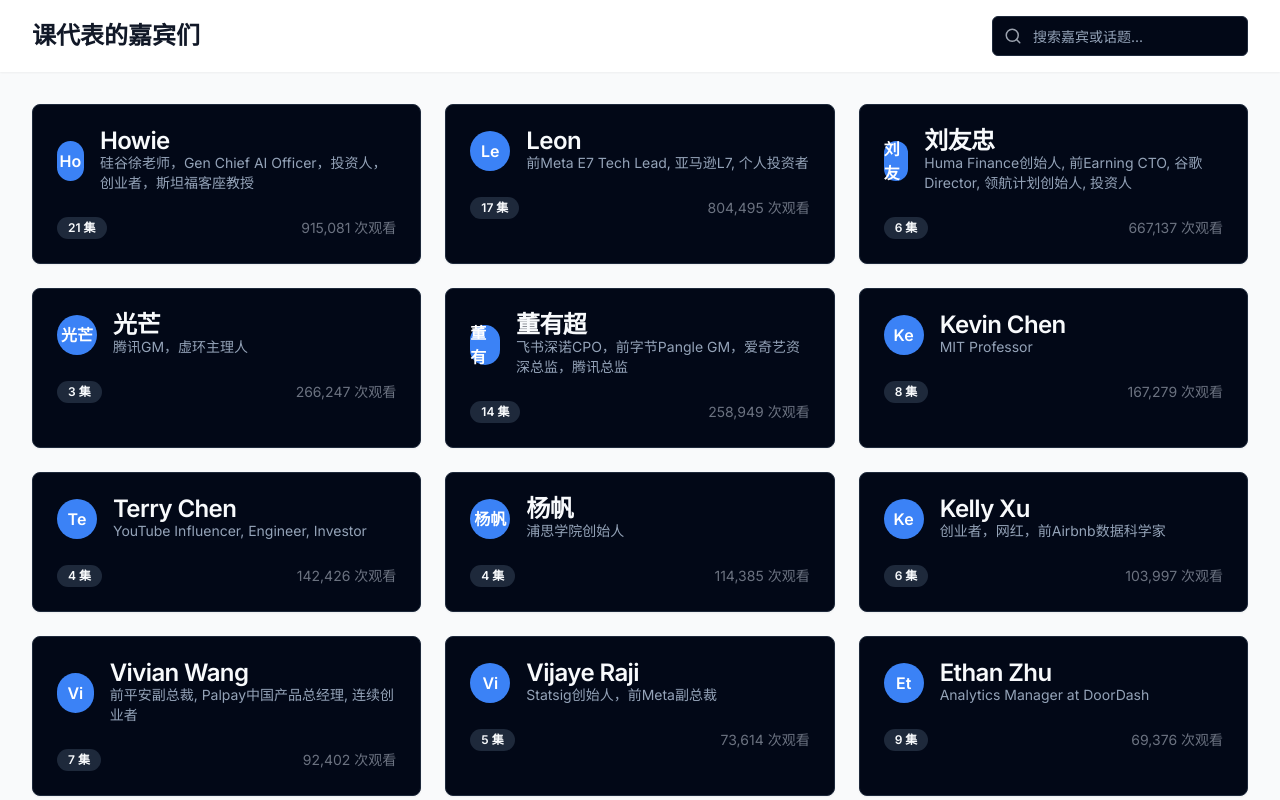
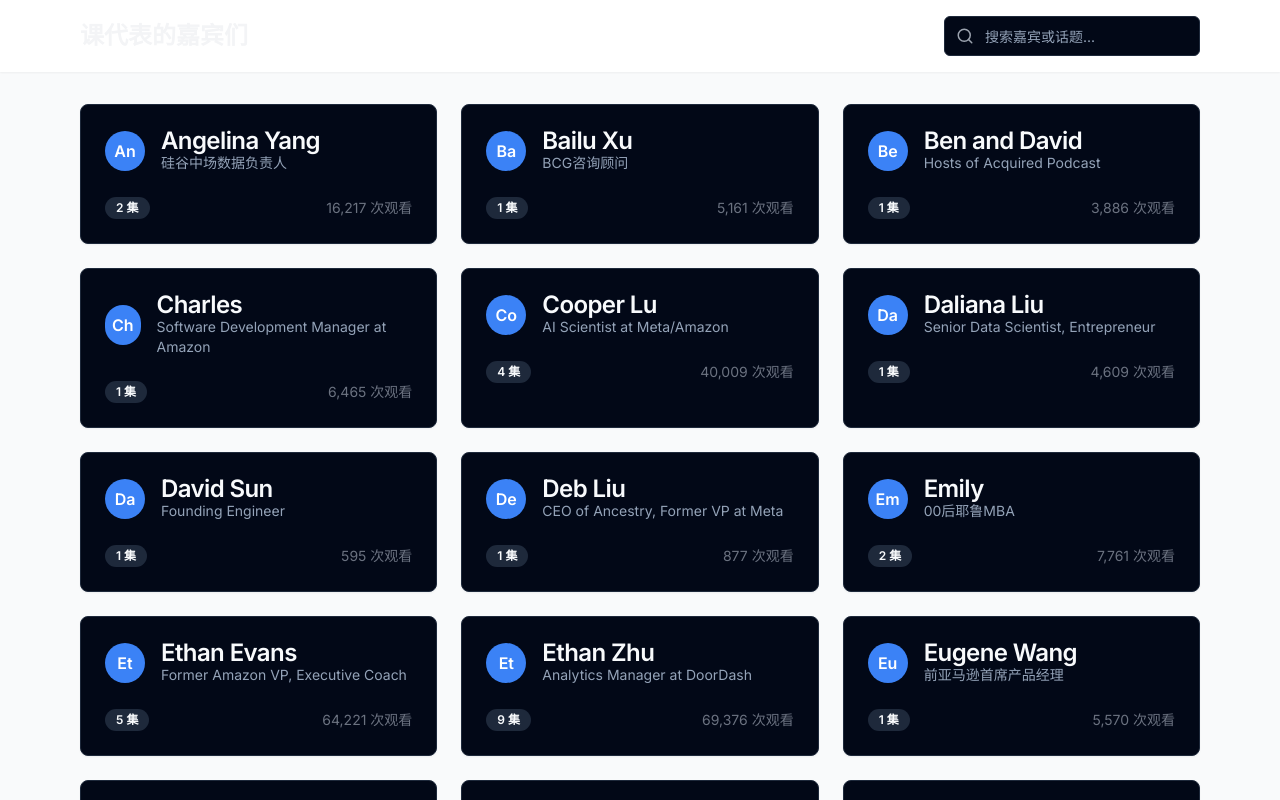
Before and after one commit to xihajun/kedaibiao_bilibili_profile, a Next.js app: page / in a window 1280 px wide. Shown: the top 800 px of the page. Built offline with nearby package versions, Linux system fonts and the light colour scheme.

Commit message:
update packages

```diff
--- a/src/app/page.tsx
+++ b/src/app/page.tsx
@@ -1,13 +1,11 @@
-"use client";
-
-import React, { useState, useEffect } from 'react';
+import React, { useState } from 'react';
 import { Search, Video, X, ExternalLink } from 'lucide-react';
-import { Dialog, DialogContent, DialogTitle } from "@/components/ui/dialog";
-import { Input } from "@/components/ui/input";
-import { Button } from "@/components/ui/button";
-import { ScrollArea } from "@/components/ui/scroll-area";
-import { Card, CardHeader, CardTitle, CardDescription, CardContent } from "@/components/ui/card";
-import { Badge } from "@/components/ui/badge";
+import { Alert, AlertDescription, AlertTitle } from '@/components/ui/alert';
+import { Card, CardHeader, CardTitle, CardDescription, CardContent } from '@/components/ui/card';
+import { Button } from '@/components/ui/button';
+import { Input } from '@/components/ui/input';
+import { Badge } from '@/components/ui/badge';
+import { Dialog, DialogContent, DialogTitle } from '@/components/ui/dialog';
 
 const KnowledgeUniverse = () => {
   const [selectedGuest, setSelectedGuest] = useState(null);
@@ -2506,40 +2504,28 @@
   }
 ];
 
-  const sortedGuests = [...allGuests].sort((a, b) => b.totalViews - a.totalViews);
-
-  const filteredGuests = sortedGuests.filter((guest) => {
+  const filteredGuests = allGuests.filter((guest) => {
     const lowerSearch = searchTerm.toLowerCase();
-
-    const matchesName = guest.name.toLowerCase().includes(lowerSearch);
-    const matchesRole = guest.role && guest.role.toLowerCase().includes(lowerSearch);
-
-    const matchesEpisode = guest.episodes && guest.episodes.some(episode => {
-      return episode.title && episode.title.toLowerCase().includes(lowerSearch);
-    });
-
-    return matchesName || matchesRole || matchesEpisode;
+    return guest.name.toLowerCase().includes(lowerSearch) ||
+           guest.role.toLowerCase().includes(lowerSearch) ||
+           guest.episodes.some(ep => ep.title.toLowerCase().includes(lowerSearch));
   });
 
   const getBilibiliEmbedURL = (url) => {
     const regex = /bilibili\.com\/video\/(BV\w+)/;
     const match = url.match(regex);
-    if (match && match[1]) {
-      return `https://player.bilibili.com/player.html?bvid=${match[1]}&autoplay=0`;
-    }
-    return url;
+    return match ? `https://player.bilibili.com/player.html?bvid=${match[1]}&autoplay=0` : url;
   };
 
   const VideoDialog = ({ video, onClose }) => {
     if (!video?.url) return null;
-
     const embedURL = getBilibiliEmbedURL(video.url);
 
     return (
       <Dialog open={!!video} onOpenChange={onClose}>
-        <DialogContent className="sm:max-w-[80vw] h-[80vh] p-0 flex flex-col items-center justify-center bg-black rounded-lg shadow-xl overflow-hidden">
+        <DialogContent className="max-w-4xl h-full p-0">
           <DialogTitle className="sr-only">{video.title}</DialogTitle>
-          <div className="w-full h-full">
+          <div className="w-full h-96">
             <iframe
               className="w-full h-full"
               src={embedURL}
@@ -2555,11 +2541,12 @@
   };
 
   return (
-    <div className="relative w-full min-h-screen bg-gray-50 text-gray-900 flex flex-col">
+    <div className="w-full min-h-screen bg-gray-50">
       {/* Header */}
       <header className="bg-white shadow-sm">
-        <div className="max-w-7xl mx-auto py-4 px-4 sm:px-6 lg:px-8 flex justify-between items-center">
-          <h1 className="text-2xl font-bold text-gray-900">课代表的嘉宾们</h1>
+        <div className="max-w-6xl mx-auto py-4 px-4">
+          <div className="flex justify-between items-center">
+            <h1 className="text-2xl font-bold">课代表的嘉宾们</h1>
             <div className="relative w-64">
               <Input
                 type="text"
@@ -2568,17 +2555,23 @@
                 onChange={(e) => setSearchTerm(e.target.value)}
                 className="pl-10"
               />
-            <Search className="absolute left-3 top-1/2 transform -translate-y-1/2 text-gray-400" size={18} />
+              <Search className="absolute left-3 top-1/2 -translate-y-1/2 text-gray-400" size={18} />
+            </div>
           </div>
         </div>
       </header>
 
       {/* Main content */}
-      <main className="flex-1 max-w-7xl w-full mx-auto px-4 sm:px-6 lg:px-8 py-8">
+      <main className="max-w-6xl mx-auto px-4 py-8">
         {filteredGuests.length === 0 ? (
-          <div className="text-gray-500 text-center mt-10">暂无匹配的嘉宾</div>
+          <Alert>
+            <AlertTitle>没有找到结果</AlertTitle>
+            <AlertDescription>
+              暂无匹配的嘉宾，请尝试其他搜索词
+            </AlertDescription>
+          </Alert>
         ) : (
-          <div className="grid grid-cols-1 sm:grid-cols-2 lg:grid-cols-3 gap-6">
+          <div className="grid grid-cols-1 md:grid-cols-2 lg:grid-cols-3 gap-6">
             {filteredGuests.map((guest) => (
               <Card
                 key={guest.id}
@@ -2610,7 +2603,7 @@
 
       {/* Selected guest sidebar */}
       {selectedGuest && (
-        <div className="fixed inset-y-0 right-0 w-96 max-w-full bg-white shadow-xl p-6 overflow-hidden flex flex-col">
+        <div className="fixed inset-y-0 right-0 w-96 bg-white shadow-xl p-6 overflow-auto">
           <Button
             variant="ghost"
             size="icon"
@@ -2619,9 +2612,10 @@
           >
             <X className="h-4 w-4" />
           </Button>
+
           <h2 className="text-2xl font-bold mb-2">{selectedGuest.name}</h2>
           <p className="text-gray-500 mb-4">{selectedGuest.role}</p>
-          <ScrollArea className="flex-1 -mx-6 px-6">
+
           <div className="space-y-4">
             {selectedGuest.episodes.map((episode, index) => (
               <Card
@@ -2639,7 +2633,12 @@
                   <div className="flex justify-between items-center text-sm text-gray-500">
                     <span>{episode.views.toLocaleString()} 次观看</span>
                     <Button variant="ghost" size="sm" asChild>
-                        <a href={episode.url} target="_blank" rel="noopener noreferrer" onClick={(e) => e.stopPropagation()}>
+                      <a
+                        href={episode.url}
+                        target="_blank"
+                        rel="noopener noreferrer"
+                        onClick={(e) => e.stopPropagation()}
+                      >
                         <ExternalLink className="w-4 h-4 mr-1" />
                         查看原视频
                       </a>
@@ -2649,7 +2648,7 @@
               </Card>
             ))}
           </div>
-          </ScrollArea>
+
           <div className="mt-4 pt-4 border-t border-gray-200">
             <div className="text-sm text-gray-500">
               总观看: {selectedGuest.totalViews.toLocaleString()}
```
Lines whose indentation alone changed are shown as unchanged.
